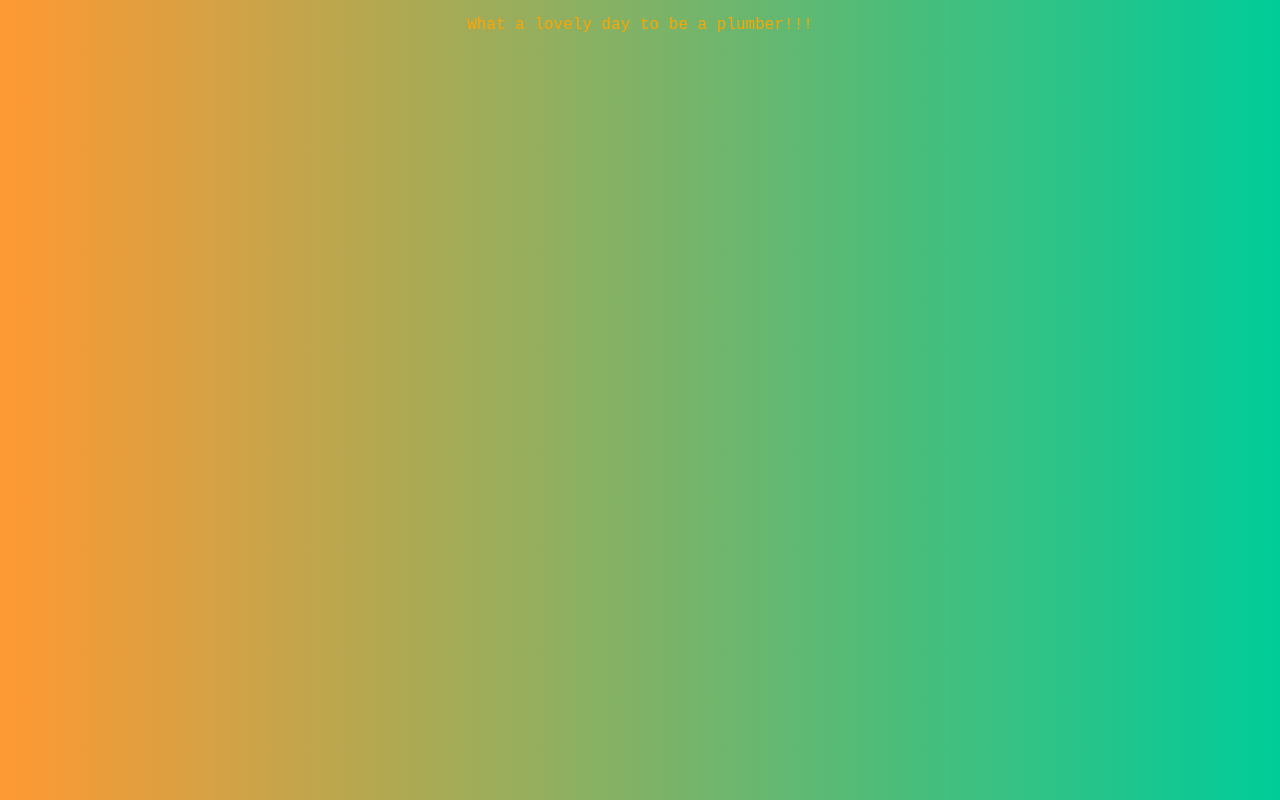
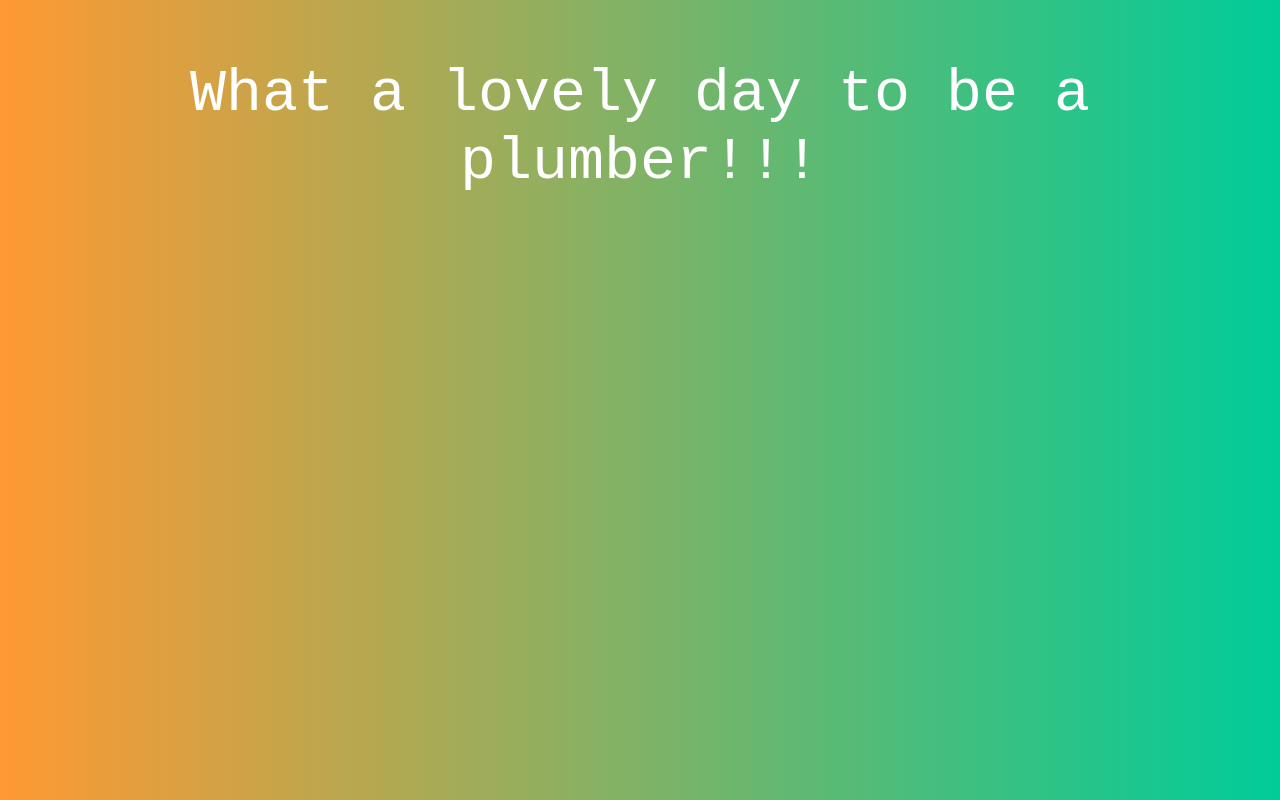
Before and after one commit to slav-spice/gitty, a plain HTML site: page index.html in a window 1280 px wide. Drawn offline with Linux system fonts and the light colour scheme.

Commit message:
Update style.css

```diff
--- a/style.css
+++ b/style.css
@@ -1,7 +1,9 @@
+
 p {
   text-align: center;
-  color: orange;
+  color: white;
   font-family: "Courier New", monospace;
+  font-size: 60px;
 }
 
 body {
```
